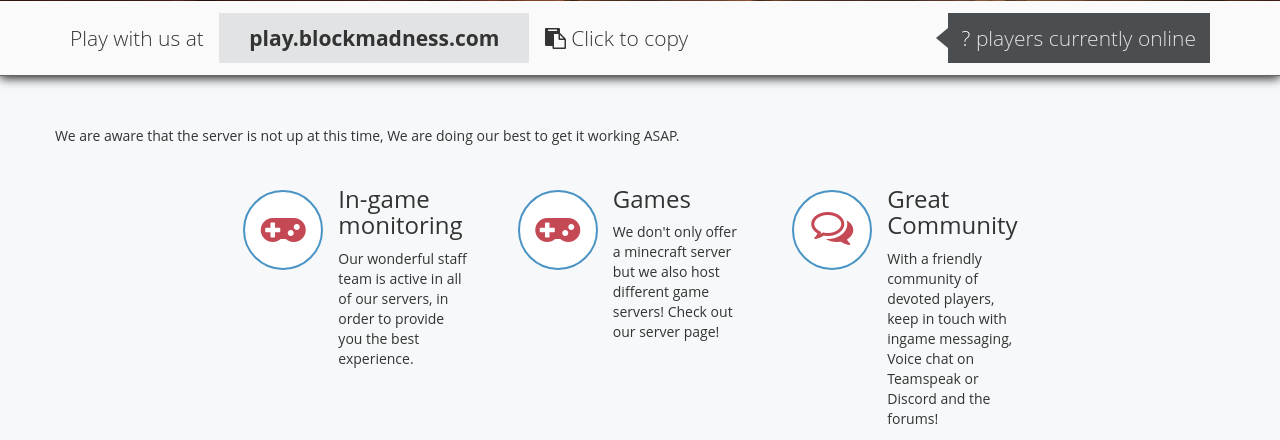
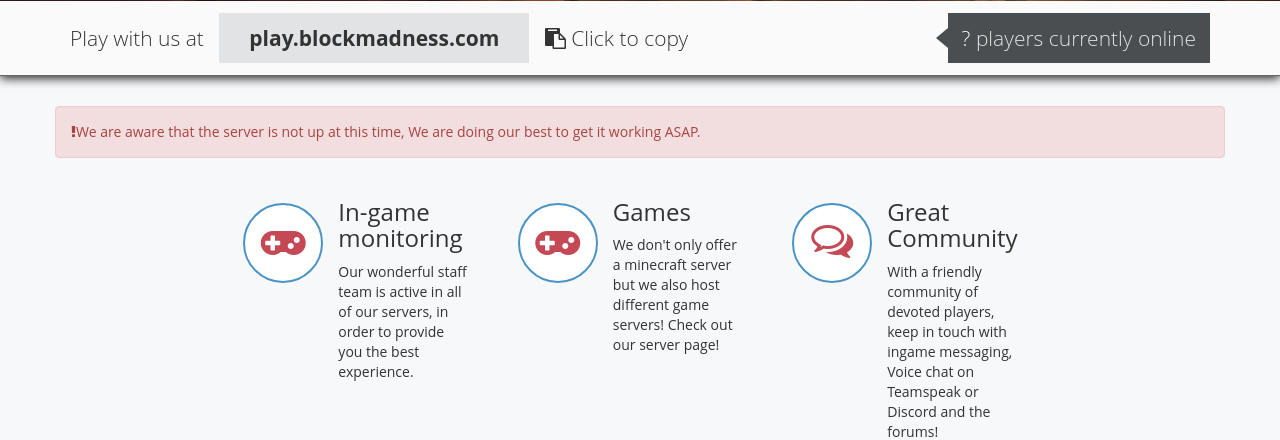
Before and after one commit to BlockMadness/Website-portal, a PHP site: page / in a window 1280 px wide. Shown: the part 449-889 px from the top of the page. Run offline with PHP 8.4, Linux system fonts and the light colour scheme; data that the repository does not hold is empty.

Commit message:
update on notice

```diff
--- a/inc/home.inc.php
+++ b/inc/home.inc.php
@@ -112,19 +112,22 @@
 					</span> players currently online</p></div>
 			</div>
 		</div> <!-- /.jumbotron -->
-
+		<!-- Notice that server is down -->
+			<div class="container">
+				<div class="row justify-content-md-center">
+					<div class="col col-lg-2">
+					</div>
+					<div class="col-12 col-md-auto">
+					<div class="alert alert-danger" role="alert"><i class="fa fa-exclamation" aria-hidden="true"></i>We are aware that the server is not up at this time, We are doing our best to get it working ASAP.</div>
+					</div>
+					<div class="col col-lg-2">
+					</div>
+				</div>
+			</div>
 		<!-- Features section -->
 		<div class="features">
 			<!-- feautre list -->
 			<div class="feature-list">
-			<!-- Notice that server is down -->
-				<div class="container">
-					<div class="row">
-						<div class="col">&nbsp;</div>
-						<div class="col" class="alert alert-danger" role="alert">We are aware that the server is not up at this time, We are doing our best to get it working ASAP.</div>
-						<div class="col">&nbsp;</div>
-						</div>
-					</div>
 				<div class="col-md-8 col-md-offset-2">
 					<div class="col-md-4">
 						<div class="col-md-4 col-md-icon">
```
